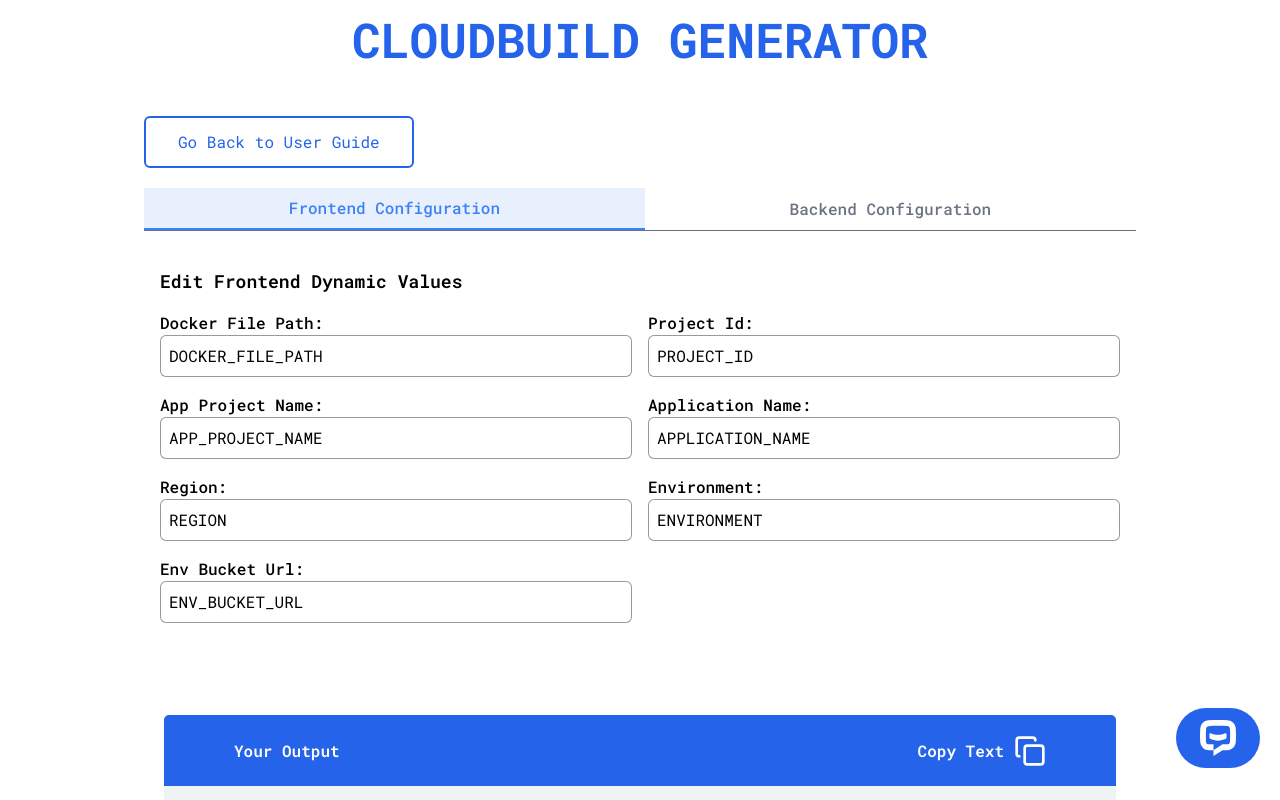
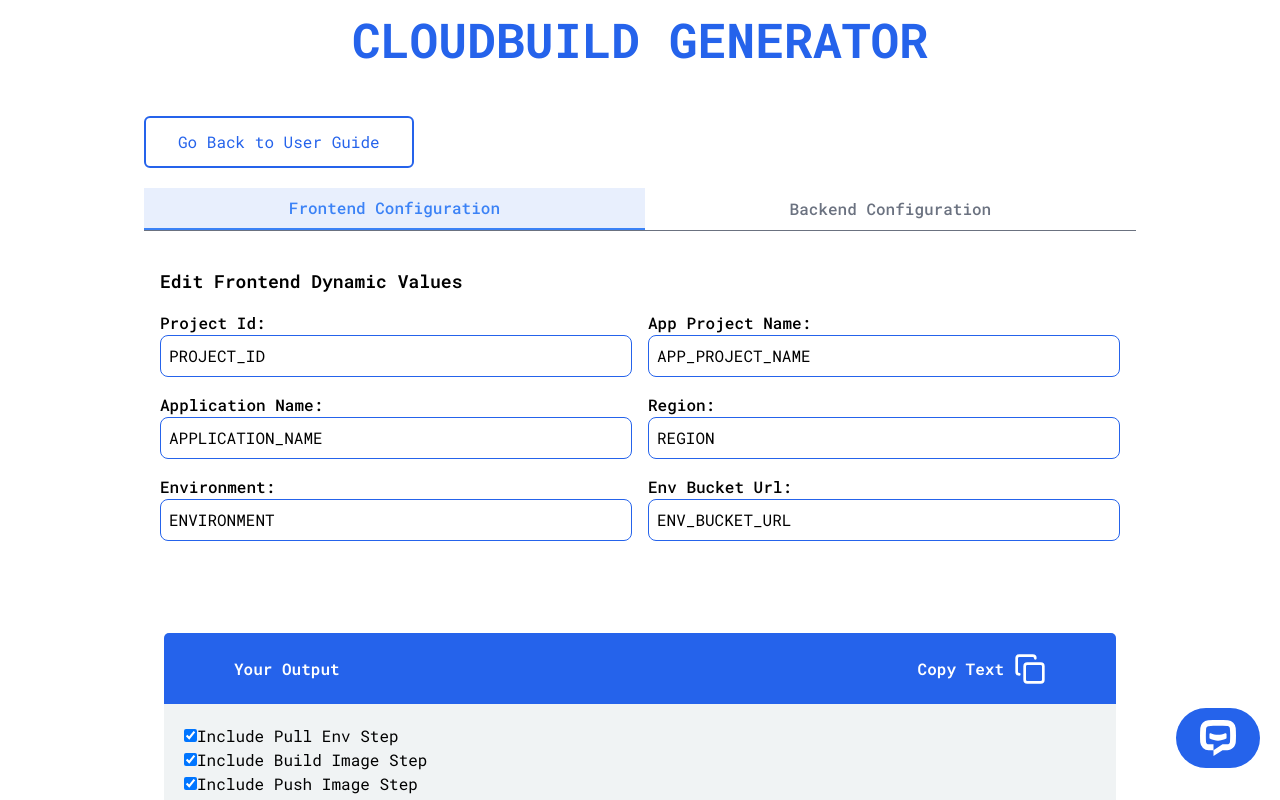
Before and after one commit to code-matic/ToolKits, a React (Vite) app in the folder codeblock-toolkit/: page / in a window 1280 px wide. Both pictures are taken after a click on the button "Skip to Configurator". Shown: the top 800 px of the page. Built offline with nearby package versions, Linux system fonts and the light colour scheme.

Commit message:
Functionality fixes

```diff
--- a/codeblock-toolkit/src/App.tsx
+++ b/codeblock-toolkit/src/App.tsx
@@ -19,7 +19,6 @@ function App() {
     environment: 'ENVIRONMENT',
     appProjectName: 'APP_PROJECT_NAME',
     projectId: 'PROJECT_ID',
-    dockerFilePath: 'DOCKER_FILE_PATH',
   });
 
   const [backendValues, setBackendValues] = useState({
@@ -29,7 +28,6 @@ function App() {
     appProjectName: 'APP_PROJECT_NAME',
     projectId: 'PROJECT_ID',
     envBucketUrl: 'ENV_BUCKET_URL',
-    dockerFilePath: 'DOCKER_FILE_PATH',
     migrationScriptPath: 'MIGRATION_SCRIPT_PATH',
   });
 
--- /dev/null
+++ b/codeblock-toolkit/src/components/DynamicValuesEditor.css
@@ -0,0 +1,17 @@
+/* Positioning and styling of the tooltip */
+.custom-tooltip {
+    position: absolute;
+    background-color: #2563EB; /* Blue background */
+    color: white;
+    padding: 8px;
+    border-radius: 4px;
+    font-size: 1.1rem; /* Bigger font */
+    white-space: nowrap;
+    z-index: 10;
+    transform: translateY(-100%); /* Move above the input */
+  }
+
+  /* Add some hover styling to input for better UX */
+  input[data-tooltip]:hover {
+    border-color: #1E3A8A;
+  }
--- a/codeblock-toolkit/src/components/DynamicValuesEditor.tsx
+++ b/codeblock-toolkit/src/components/DynamicValuesEditor.tsx
@@ -1,4 +1,5 @@
-import React from 'react';
+import React, { useState } from 'react';
+import './DynamicValuesEditor.css'; // Import your custom CSS for tooltips
 
 interface DynamicValuesProps {
   values: {
@@ -9,6 +10,8 @@ interface DynamicValuesProps {
 }
 
 const DynamicValuesEditor: React.FC<DynamicValuesProps> = ({ values, setValues, configType }) => {
+  const [hoveredField, setHoveredField] = useState<string | null>(null); // To track hovered field
+
   const handleChange = (e: React.ChangeEvent<HTMLInputElement>) => {
     const { name, value } = e.target;
     setValues((prevValues: any) => ({
@@ -18,11 +21,22 @@ const DynamicValuesEditor: React.FC<DynamicValuesProps> = ({ values, setValues,
   };
 
   // Define fields for frontend and backend separately
-  const frontendFields = ['dockerFilePath', 'projectId', 'appProjectName', 'applicationName', 'region', 'environment', 'envBucketUrl'];
-  const backendFields = ['dockerFilePath', 'projectId', 'appProjectName', 'applicationName', 'region', 'environment', 'envBucketUrl', 'migrationScriptPath'];
+  const frontendFields = ['projectId', 'appProjectName', 'applicationName', 'region', 'environment', 'envBucketUrl'];
+  const backendFields = ['projectId', 'appProjectName', 'applicationName', 'region', 'environment', 'envBucketUrl', 'migrationScriptPath'];
 
   // Dynamically choose fields based on configType
   const fieldsToDisplay = configType === 'frontend' ? frontendFields : backendFields;
+
+  // Sample values for tooltips
+  const sampleValues: { [key: string]: string } = {
+    envBucketUrl: 'envs_store_dev/parentyn/backend',
+    migrationScriptPath: './migrate.sh',
+    projectId: 'codematic-shared-environment',
+    appProjectName: 'parentyn',
+    applicationName: 'frontend',
+    region: 'europe-west1',
+    environment: 'development',
+  };
 
   return (
     <div className="user-guide p-4 mb-6">
@@ -39,8 +53,17 @@ const DynamicValuesEditor: React.FC<DynamicValuesProps> = ({ values, setValues,
               name={key}
               value={values[key as keyof typeof values]}
               onChange={handleChange}
-              className="p-2 border border-[#00000066] rounded-md"
+              onMouseEnter={() => setHoveredField(key)} // Track hovered field
+              onMouseLeave={() => setHoveredField(null)} // Reset on leave
+              className="p-2 border border-[#2563EB] rounded-lg relative"
+              data-tooltip={sampleValues[key] || 'No sample available'} // Use data attribute for custom tooltip
             />
+            {/* Custom tooltip */}
+            {hoveredField === key && (
+              <div className="custom-tooltip">
+                {sampleValues[key] || 'No sample available'}
+              </div>
+            )}
           </div>
         ))}
       </form>
--- a/codeblock-toolkit/src/pages/UserGuidePage.tsx
+++ b/codeblock-toolkit/src/pages/UserGuidePage.tsx
@@ -84,10 +84,6 @@ const UserGuidePage = () => {
         </li>
         <li className="relative pl-6">
           <span className="absolute left-0 top-0">›</span>
-          <strong>dockerFilePath</strong>: Replace with the path to your Dockerfile. If your Dockerfile is at the root of your application, delete the present content and leave this field blank.
-        </li>
-        <li className="relative pl-6">
-          <span className="absolute left-0 top-0">›</span>
           <strong>region</strong>: Replace with the region where your resources are deployed (e.g., <code>europe-west1</code>).
         </li>
         <li className="relative pl-6">
--- a/codeblock-toolkit/src/pages/backendPage.tsx
+++ b/codeblock-toolkit/src/pages/backendPage.tsx
@@ -1,4 +1,4 @@
-import React, { useRef } from 'react';
+import React, { useRef, useState } from 'react';
 import Txt from '../components/DynamicText';
 import DynamicInput from '../components/DynamicInput';
 import { ToastContainer, toast } from 'react-toastify';
@@ -6,30 +6,34 @@ import 'react-toastify/dist/ReactToastify.css';
 
 interface BackendPageProps {
   values: {
+    envBucketUrl: string;
     applicationName: string;
     region: string;
     environment: string;
     appProjectName: string;
     projectId: string;
-    envBucketUrl: string;
-    dockerFilePath: string;
     migrationScriptPath: string;
   };
   setValues: React.Dispatch<React.SetStateAction<{
+    envBucketUrl: string;
     applicationName: string;
     region: string;
     environment: string;
     appProjectName: string;
     projectId: string;
-    envBucketUrl: string;
-    dockerFilePath: string;
     migrationScriptPath: string;
   }>>;
 }
 
 const BackendPage: React.FC<BackendPageProps> = ({ values, setValues }) => {
+  const containerRef = useRef<HTMLDivElement>(null);
 
-    const containerRef = useRef<HTMLDivElement>(null);
+  // State for toggling each step
+  const [isPullEnvEnabled, setPullEnvEnabled] = useState(true);
+  const [isBuildImageEnabled, setBuildImageEnabled] = useState(true);
+  const [isPushImageEnabled, setPushImageEnabled] = useState(true);
+  const [isMigrationJobEnabled, setMigrationJobEnabled] = useState(true);
+  const [isDeployImageEnabled, setDeployImageEnabled] = useState(true);
 
   const handleCopyAllClick = () => {
     if (containerRef.current) {
@@ -43,7 +47,7 @@ interface BackendPageProps {
       // Get text content line by line from div and p tags
       const textToCopy = Array.from(tempDiv.childNodes)
         .map((node: ChildNode) => (node as HTMLElement).innerText)
-          .join('\n'); // Join text with new lines
+        .join('\n');
 
       // Copy the text to clipboard
       navigator.clipboard.writeText(textToCopy.replace(/\u00A0/g, ' ')).then(() => {
@@ -51,7 +55,6 @@ interface BackendPageProps {
       });
     }
   };
-
 
   return (
     <div
@@ -71,6 +74,7 @@ interface BackendPageProps {
           overflowX: 'auto',
         }}
       >
+
         {/* Your Output Banner and Copy Button */}
         <div className="w-full flex justify-between items-center bg-[#2563EB] text-white p-4 mb-4"
           style={{ margin: '0', padding: '0 70px', height: '71px' }} // Added more padding for left and right
@@ -103,98 +107,118 @@ interface BackendPageProps {
           </div>
         </div>
 
-        {/* Gray Box */}
+        {/* Toggle Switches */}
+        <div style={{ padding: '20px' }}>
+          <label>
+            <input type="checkbox" checked={isPullEnvEnabled} onChange={() => setPullEnvEnabled(!isPullEnvEnabled)} />
+            Include Pull Env Step
+          </label>
+          <br />
+          <label>
+            <input type="checkbox" checked={isBuildImageEnabled} onChange={() => setBuildImageEnabled(!isBuildImageEnabled)} />
+            Include Build Image Step
+          </label>
+          <br />
+          <label>
+            <input type="checkbox" checked={isPushImageEnabled} onChange={() => setPushImageEnabled(!isPushImageEnabled)} />
+            Include Push Image Step
+          </label>
+          <br />
+          <label>
+            <input type="checkbox" checked={isMigrationJobEnabled} onChange={() => setMigrationJobEnabled(!isMigrationJobEnabled)} />
+            Include Migration Job Step
+          </label>
+          <br />
+          <label>
+            <input type="checkbox" checked={isDeployImageEnabled} onChange={() => setDeployImageEnabled(!isDeployImageEnabled)} />
+            Include Deploy Image Step
+          </label>
+        </div>
+
+        {/* Gray Box with Padding for Code Block */}
         <div ref={containerRef} style={{ padding: '20px' }}>
           <p className="mb-4">
             <Txt>steps: </Txt>
+
+            {isPullEnvEnabled && (
+              <>
                 <Txt>- id: pull-env</Txt>
                 <Txt tab={0.5}>name: 'gcr.io/cloud-builders/gsutil'</Txt>
                 <Txt tab={0.5}>args: [</Txt>
-            <Txt tab={1}>'cp', 'gs://
-            <DynamicInput field="envBucketUrl" stateValues={[values, setValues]}/>
-            /.env', './<DynamicInput field="applicationName" stateValues={[values, setValues]}/>/.env']</Txt>
+                <Txt tab={1}>'cp', 'gs://<DynamicInput field="envBucketUrl" stateValues={[values, setValues]} />/.env', './<DynamicInput field="applicationName" stateValues={[values, setValues]} />/.env']</Txt>
+              </>
+            )}
 
+            {isBuildImageEnabled && (
+              <>
                 <Txt>- id: build-image</Txt>
                 <Txt tab={0.5}>name: "gcr.io/cloud-builders/docker"</Txt>
                 <Txt tab={0.5}>args: [</Txt>
-            <Txt tab={1}>'build', '-t', 'eu.gcr.io/<DynamicInput field="projectId" stateValues={[values, setValues]}/>/
-              <DynamicInput field="appProjectName" stateValues={[values, setValues]}/>
-              -
-              <DynamicInput field="applicationName" stateValues={[values, setValues]}/>
-              -
-              <DynamicInput field="environment" stateValues={[values, setValues]}/>
-              :$SHORT_SHA', '-f', './<DynamicInput field="dockerFilePath" stateValues={[values, setValues]}/>Dockerfile',
-              './'
+                <Txt tab={1}>'build', '-t', 'eu.gcr.io/<DynamicInput field="projectId" stateValues={[values, setValues]} />
+                  /<DynamicInput field="appProjectName" stateValues={[values, setValues]} />
+                  -<DynamicInput field="applicationName" stateValues={[values, setValues]} />
+                  -<DynamicInput field="environment" stateValues={[values, setValues]} />
+                  :$SHORT_SHA', '-f', './Dockerfile', './'
                 </Txt>
                 <Txt tab={0.5}>]</Txt>
+              </>
+            )}
 
+            {isPushImageEnabled && (
+              <>
                 <Txt>- id: push-image</Txt>
                 <Txt tab={0.5}>name: "gcr.io/cloud-builders/docker"</Txt>
                 <Txt tab={0.5}>args: [</Txt>
                 <Txt tab={1}>'push',</Txt>
                 <Txt tab={1}>
-              'eu.gcr.io/<DynamicInput field="projectId" stateValues={[values, setValues]}/>/
-              <DynamicInput field="appProjectName" stateValues={[values, setValues]}/>
-              -
-              <DynamicInput field="applicationName" stateValues={[values, setValues]}/>
-              -
-              <DynamicInput field="environment" stateValues={[values, setValues]}/>
+                  'eu.gcr.io/<DynamicInput field="projectId" stateValues={[values, setValues]} />
+                  /<DynamicInput field="appProjectName" stateValues={[values, setValues]} />
+                  -<DynamicInput field="applicationName" stateValues={[values, setValues]} />
+                  -<DynamicInput field="environment" stateValues={[values, setValues]} />
                   :$SHORT_SHA'
                 </Txt>
                 <Txt tab={0.5}>]</Txt>
+              </>
+            )}
 
+            {isMigrationJobEnabled && (
+              <>
                 <Txt>- id: migration-job</Txt>
-            <Txt tab={0.5}>name: "gcr.io/google.com/cloudsdktool/cloud-sdk"</Txt>
+                <Txt tab={0.5}>name: 'gcr.io/google.com/cloudsdktool/cloud-sdk'</Txt>
                 <Txt tab={0.5}>entrypoint: gcloud</Txt>
                 <Txt tab={0.5}>args: [</Txt>
-            <Txt tab={1}>'run', 'jobs', 'deploy',</Txt>
                 <Txt tab={1}>
-              '<DynamicInput field="appProjectName" stateValues={[values, setValues]}/>
-              -
-              <DynamicInput field="applicationName" stateValues={[values, setValues]}/>
-              -
-              <DynamicInput field="environment" stateValues={[values, setValues]}/>',
-              '--image', 'eu.gcr.io/<DynamicInput field="projectId" stateValues={[values, setValues]}/>/
-              <DynamicInput field="appProjectName" stateValues={[values, setValues]}/>
-              -
-              <DynamicInput field="applicationName" stateValues={[values, setValues]}/>
-              -
-              <DynamicInput field="environment" stateValues={[values, setValues]}/>
-              :$SHORT_SHA',
+                  'run', 'jobs', 'deploy', '<DynamicInput field="appProjectName" stateValues={[values, setValues]} />-<DynamicInput field="applicationName" stateValues={[values, setValues]} />-<DynamicInput field="environment" stateValues={[values, setValues]} />', '--image', 'eu.gcr.io/<DynamicInput field="projectId" stateValues={[values, setValues]} />/<DynamicInput field="appProjectName" stateValues={[values, setValues]} />-<DynamicInput field="applicationName" stateValues={[values, setValues]} />-<DynamicInput field="environment" stateValues={[values, setValues]} />:$SHORT_SHA', '--region', '<DynamicInput field="region" stateValues={[values, setValues]} />', '--command', '<DynamicInput field="migrationScriptPath" stateValues={[values, setValues]} />'
                 </Txt>
-            <Txt tab={1}>
-              '--region', '<DynamicInput field="region" stateValues={[values, setValues]}/>', '--command', '<DynamicInput field="migrationScriptPath" stateValues={[values, setValues]}/>'</Txt>
                 <Txt tab={0.5}>]</Txt>
+              </>
+            )}
 
 
-
+            {isDeployImageEnabled && (
+              <>
                 <Txt>- id: deploy-image</Txt>
                 <Txt tab={0.5}>name: "gcr.io/google.com/cloudsdktool/cloud-sdk"</Txt>
                 <Txt tab={0.5}>entrypoint: gcloud</Txt>
                 <Txt tab={0.5}>args: [</Txt>
                 <Txt tab={1}>'run', 'deploy',</Txt>
                 <Txt tab={1}>
-              '<DynamicInput field="appProjectName" stateValues={[values, setValues]}/>
-              -
-              <DynamicInput field="applicationName" stateValues={[values, setValues]}/>
-              -
-              <DynamicInput field="environment" stateValues={[values, setValues]}/>',
-              '--image', 'eu.gcr.io/<DynamicInput field="projectId" stateValues={[values, setValues]}/>/
-              <DynamicInput field="appProjectName" stateValues={[values, setValues]}/>
-              -
-              <DynamicInput field="applicationName" stateValues={[values, setValues]}/>
-              -
-              <DynamicInput field="environment" stateValues={[values, setValues]}/>
+                  '<DynamicInput field="appProjectName" stateValues={[values, setValues]} />
+                  -<DynamicInput field="applicationName" stateValues={[values, setValues]} />
+                  -<DynamicInput field="environment" stateValues={[values, setValues]} />',
+                  '--image', 'eu.gcr.io/<DynamicInput field="projectId" stateValues={[values, setValues]} />
+                  /<DynamicInput field="appProjectName" stateValues={[values, setValues]} />
+                  -<DynamicInput field="applicationName" stateValues={[values, setValues]} />
+                  -<DynamicInput field="environment" stateValues={[values, setValues]} />
                   :$SHORT_SHA',
                 </Txt>
                 <Txt tab={1}>
-              '--region', '<DynamicInput field="region" stateValues={[values, setValues]}/>', '--allow-unauthenticated', '--cpu=2', '--memory=2Gi', '--cpu-boost', '--timeout=500s'</Txt>
+                  '--region', '<DynamicInput field="region" stateValues={[values, setValues]} />', '--allow-unauthenticated', '--cpu=2', '--memory=2Gi', '--cpu-boost', '--timeout=500s'
+                </Txt>
                 <Txt tab={0.5}>]</Txt>
-
-
+              </>
+            )}
           </p>
-
-          </div>
         </div>
 
         <ToastContainer
@@ -210,6 +234,7 @@ interface BackendPageProps {
           theme="dark"
         />
       </div>
+    </div>
   );
 };
 
--- a/codeblock-toolkit/src/pages/frontendPage.tsx
+++ b/codeblock-toolkit/src/pages/frontendPage.tsx
@@ -1,4 +1,4 @@
-import React, { useRef } from 'react';
+import React, { useRef, useState } from 'react';
 import Txt from '../components/DynamicText';
 import DynamicInput from '../components/DynamicInput';
 import { ToastContainer, toast } from 'react-toastify';
@@ -12,7 +12,6 @@ interface FrontendPageProps {
     environment: string;
     appProjectName: string;
     projectId: string;
-    dockerFilePath: string;
   };
   setValues: React.Dispatch<React.SetStateAction<{
     envBucketUrl: string;
@@ -21,12 +20,17 @@ interface FrontendPageProps {
     environment: string;
     appProjectName: string;
     projectId: string;
-    dockerFilePath: string;
   }>>;
 }
 
 const FrontendPage: React.FC<FrontendPageProps> = ({ values, setValues }) => {
   const containerRef = useRef<HTMLDivElement>(null);
+
+  // State for toggling each step
+  const [isPullEnvEnabled, setPullEnvEnabled] = useState(true);
+  const [isBuildImageEnabled, setBuildImageEnabled] = useState(true);
+  const [isPushImageEnabled, setPushImageEnabled] = useState(true);
+  const [isDeployImageEnabled, setDeployImageEnabled] = useState(true);
 
   const handleCopyAllClick = () => {
     if (containerRef.current) {
@@ -100,17 +104,45 @@ const FrontendPage: React.FC<FrontendPageProps> = ({ values, setValues }) => {
           </div>
         </div>
 
+        {/* Toggle Switches */}
+        <div style={{ padding: '20px' }}>
+          <label>
+            <input type="checkbox" checked={isPullEnvEnabled} onChange={() => setPullEnvEnabled(!isPullEnvEnabled)} />
+            Include Pull Env Step
+          </label>
+          <br />
+          <label>
+            <input type="checkbox" checked={isBuildImageEnabled} onChange={() => setBuildImageEnabled(!isBuildImageEnabled)} />
+            Include Build Image Step
+          </label>
+          <br />
+          <label>
+            <input type="checkbox" checked={isPushImageEnabled} onChange={() => setPushImageEnabled(!isPushImageEnabled)} />
+            Include Push Image Step
+          </label>
+          <br />
+          <label>
+            <input type="checkbox" checked={isDeployImageEnabled} onChange={() => setDeployImageEnabled(!isDeployImageEnabled)} />
+            Include Deploy Image Step
+          </label>
+        </div>
+
         {/* Gray Box with Padding for Code Block */}
-        <div ref={containerRef} style={{ padding: '20px' }}>  {/* Retain padding for the actual code block */}
+        <div ref={containerRef} style={{ padding: '20px' }}>
           <p className="mb-4">
             <Txt>steps: </Txt>
+
+            {isPullEnvEnabled && (
+              <>
                 <Txt>- id: pull-env</Txt>
                 <Txt tab={0.5}>name: 'gcr.io/cloud-builders/gsutil'</Txt>
                 <Txt tab={0.5}>args: [</Txt>
-            <Txt tab={1}>'cp', 'gs://
-            <DynamicInput field="envBucketUrl" stateValues={[values, setValues]} />
-            /.env', './<DynamicInput field="applicationName" stateValues={[values, setValues]} />/.env']</Txt>
+                <Txt tab={1}>'cp', 'gs://<DynamicInput field="envBucketUrl" stateValues={[values, setValues]} />/.env', './<DynamicInput field="applicationName" stateValues={[values, setValues]} />/.env']</Txt>
+              </>
+            )}
 
+            {isBuildImageEnabled && (
+              <>
                 <Txt>- id: build-image</Txt>
                 <Txt tab={0.5}>name: "gcr.io/cloud-builders/docker"</Txt>
                 <Txt tab={0.5}>args: [</Txt>
@@ -118,11 +150,14 @@ const FrontendPage: React.FC<FrontendPageProps> = ({ values, setValues }) => {
                   /<DynamicInput field="appProjectName" stateValues={[values, setValues]} />
                   -<DynamicInput field="applicationName" stateValues={[values, setValues]} />
                   -<DynamicInput field="environment" stateValues={[values, setValues]} />
-              :$SHORT_SHA', '-f', './<DynamicInput field="dockerFilePath" stateValues={[values, setValues]} />
-              Dockerfile', './'
+                  :$SHORT_SHA', '-f', './Dockerfile', './'
                 </Txt>
                 <Txt tab={0.5}>]</Txt>
+              </>
+            )}
 
+            {isPushImageEnabled && (
+              <>
                 <Txt>- id: push-image</Txt>
                 <Txt tab={0.5}>name: "gcr.io/cloud-builders/docker"</Txt>
                 <Txt tab={0.5}>args: [</Txt>
@@ -135,7 +170,11 @@ const FrontendPage: React.FC<FrontendPageProps> = ({ values, setValues }) => {
                   :$SHORT_SHA'
                 </Txt>
                 <Txt tab={0.5}>]</Txt>
+              </>
+            )}
 
+            {isDeployImageEnabled && (
+              <>
                 <Txt>- id: deploy-image</Txt>
                 <Txt tab={0.5}>name: "gcr.io/google.com/cloudsdktool/cloud-sdk"</Txt>
                 <Txt tab={0.5}>entrypoint: gcloud</Txt>
@@ -155,6 +194,8 @@ const FrontendPage: React.FC<FrontendPageProps> = ({ values, setValues }) => {
                   '--region', '<DynamicInput field="region" stateValues={[values, setValues]} />', '--allow-unauthenticated', '--cpu=2', '--memory=2Gi', '--cpu-boost', '--timeout=500s'
                 </Txt>
                 <Txt tab={0.5}>]</Txt>
+              </>
+            )}
           </p>
         </div>
 
```
Lines whose indentation alone changed are shown as unchanged.
